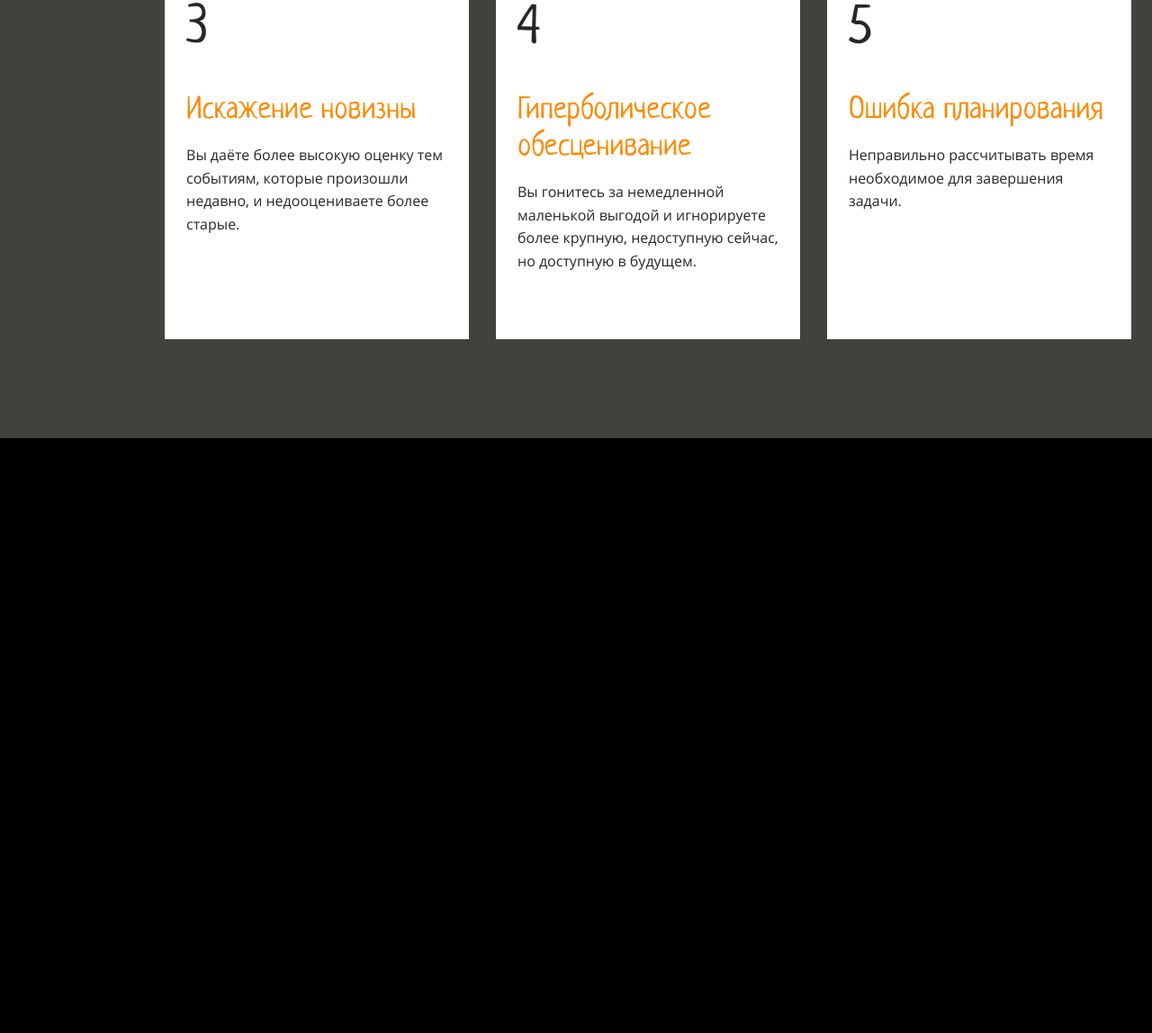
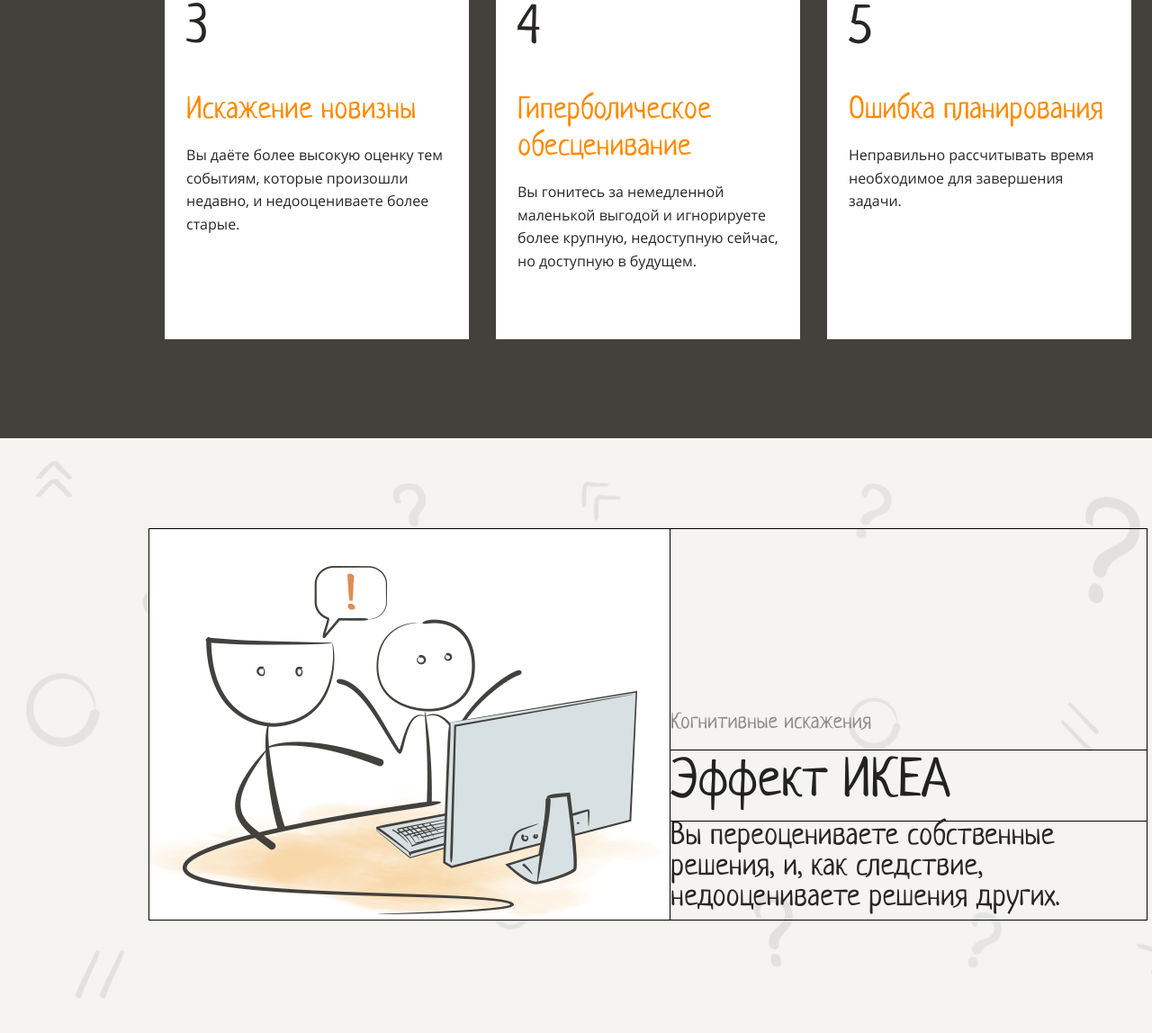
Before and after one commit to Mhexlet/layout-designer-project-lvl1, a website: page src/index.html in a window 1280 px wide. Shown: the part 2392-3540 px from the top of the page at 90% size. Before the commit the page ends 2879 px from the top, so only its background shows below. Drawn offline with Linux system fonts and the light colour scheme.

Commit message:
Начал секцию 4

```diff
--- a/src/index.html
+++ b/src/index.html
@@ -111,6 +111,29 @@
             </div>
         </div>
     </section>
+    <section class="section section-4 header">
+        <div class="content">
+            <table class="table-section">
+                <tr>
+                    <td rowspan="3"><img src="images/1.png" alt=""></td>
+                    <td>
+                        <p class="p-24-lite-dark">Когнитивные искажения</p>
+                    </td>
+                </tr>
+                <tr>
+                    <td>
+                        <h2>Эффект ИКЕА</h2>
+                    </td>
+                </tr>
+                <tr>
+                    <td>
+                        <p class="p-34-dark">Вы переоцениваете собственные решения, и, как следствие,
+                            недооцениваете решения других.</p>
+                    </td>
+                </tr>
+            </table>
+        </div>
+    </section>
 
 
     <footer></footer>
--- a/src/styles/style.css
+++ b/src/styles/style.css
@@ -30,9 +30,6 @@
 }
 .body-color-dark {
     background: #2a2626;
-}
-.body-color-translucent-dark {
-    background: #908d8b;
 }
 .body-color-translucent-dark {
     background: #908d8b;
@@ -177,10 +174,23 @@
     text-decoration: none;
     display: block;
     height: 100%;
+    width: 100%;
+}
+.cards:hover h2 {
+    color: rgb(255, 255, 255);
+}
+.cards:hover p {
+    color: rgb(255, 255, 255);
+}
+.cards:hover {
+    background-color: #fe8a02;
+}
+.cards-head:hover {
+    background-color: transparent;
 }
 .cards {
     height: 350px;
-    width: calc((100% / 3) - 80px);;
+    width: calc((100% / 3) - 80px);
     background-color: rgb(255, 255, 255);
     margin: 10px 15px 10px 15px;
     padding: 24px;
@@ -188,6 +198,7 @@
 .cards-head {
     white-space: nowrap;
     background-color: transparent;
+
 }
 .cards h2 {
     font-size: 34px;
@@ -199,3 +210,18 @@
     font-family: Neucha;
     line-height: 1;
 }
+.section-4 {
+    height: 1000px;
+}
+.table-section, tr, td {
+    border: 1px solid #000;
+    font-family: Neucha;
+}
+.p-24-lite-dark {
+    font-size: 24px;
+    color: #908d8b;
+}
+.p-34-dark {
+    font-size: 34px;
+    color: #2a2626;
+}
```
